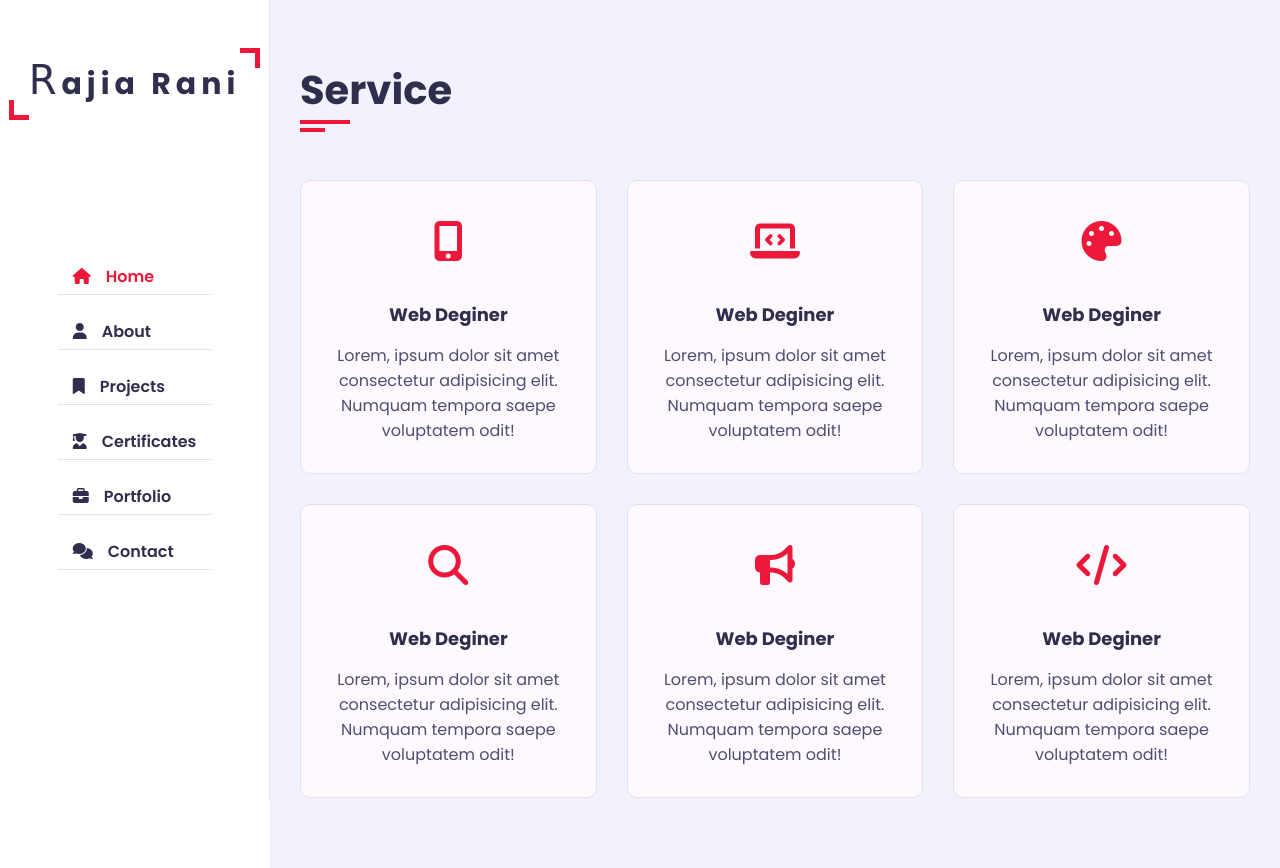
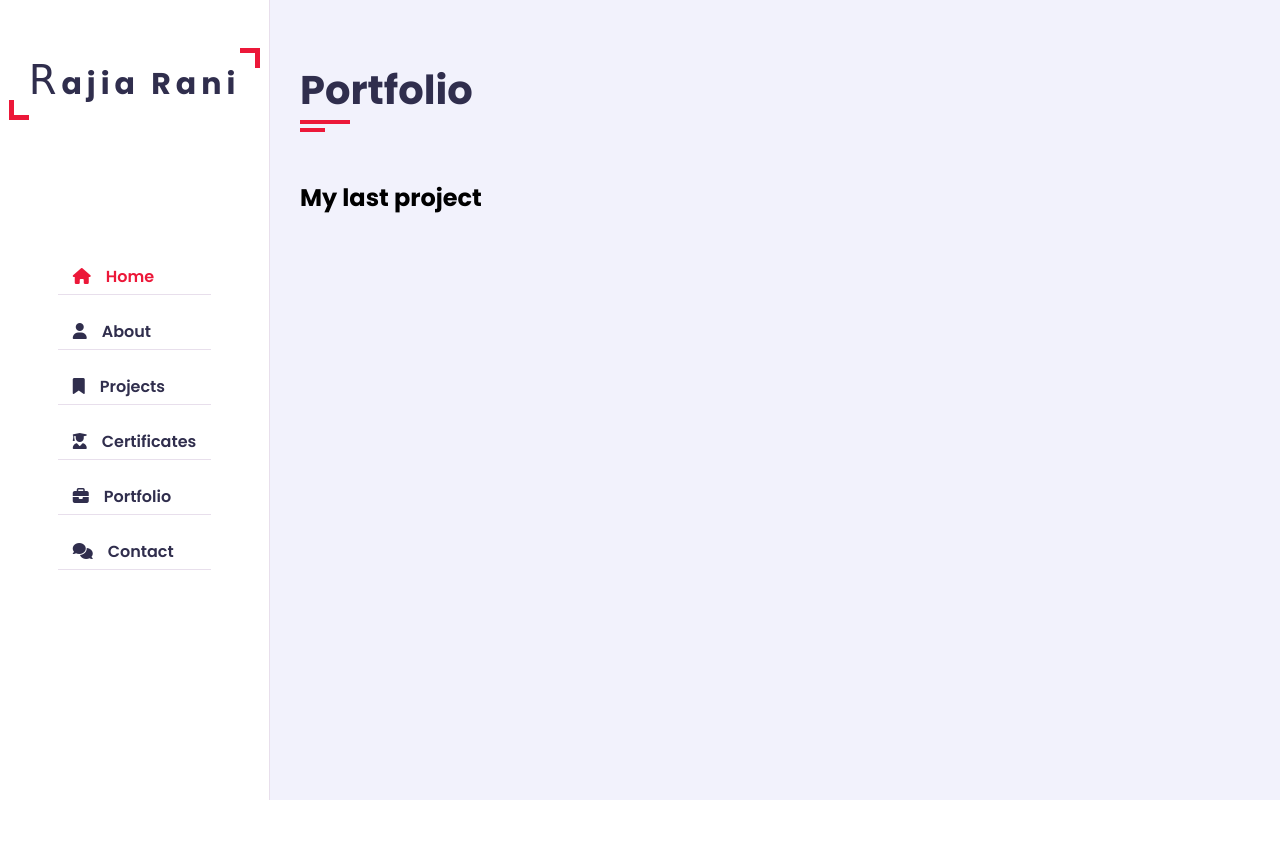
Before and after one commit to RajiaRani/Portfolio-Styles, a plain HTML site: page Portfolio3/index.html in a window 1280 px wide. After the commit the page ends 800 px from the top, so only its background shows below. Drawn offline with nearby package versions, Linux system fonts and the light colour scheme.

```diff
--- a/Portfolio3/index.html
+++ b/Portfolio3/index.html
@@ -323,7 +323,7 @@
             <!-- ======= About Section End ====== -->
 
             <!-- ======= Service Section Start ======= -->
-            <section class="service section ">
+            <section class="service section hidden">
                 <div class="container">
                     <div class="row">
                         <div class="section-title padd-15">
@@ -414,6 +414,23 @@
             </section>
             <!-- ======= Service Section End ======= -->
 
+
+            <!-- ======== Portfolio Section Start ============ -->
+            <section class="portfolio section">
+                <div class="container">
+                    <div class="row">
+                        <div class="section-title padd-15">
+                            <h2>Portfolio</h2>
+                        </div>
+                    </div>
+                    <div class="row">
+                        <div class="portfolio-heading padd-15">
+                            <h2>My last project</h2>
+                        </div>
+                    </div>
+                </div>
+            </section>
+            <!-- ======== Portfolio Section End ============ -->
         </div>
         <!-- ========= Main Content End ========= -->
     </div>
```
